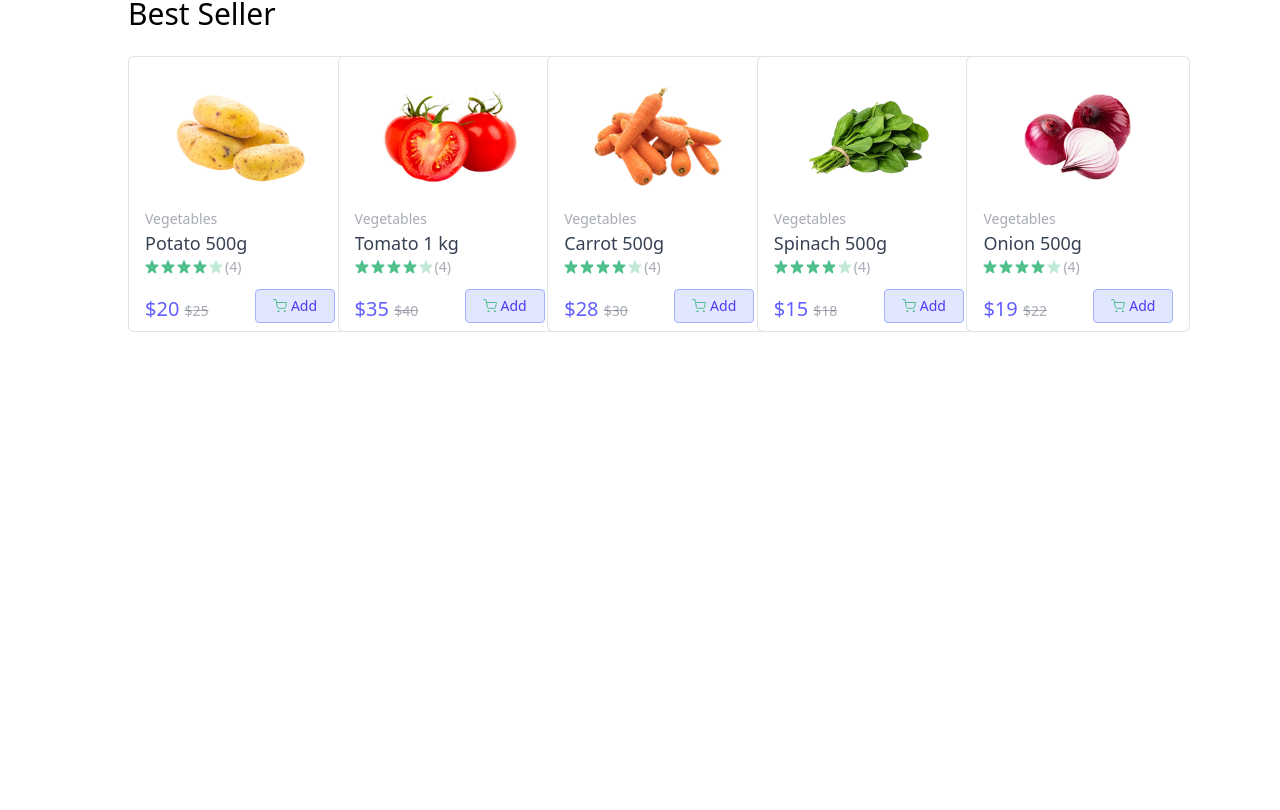
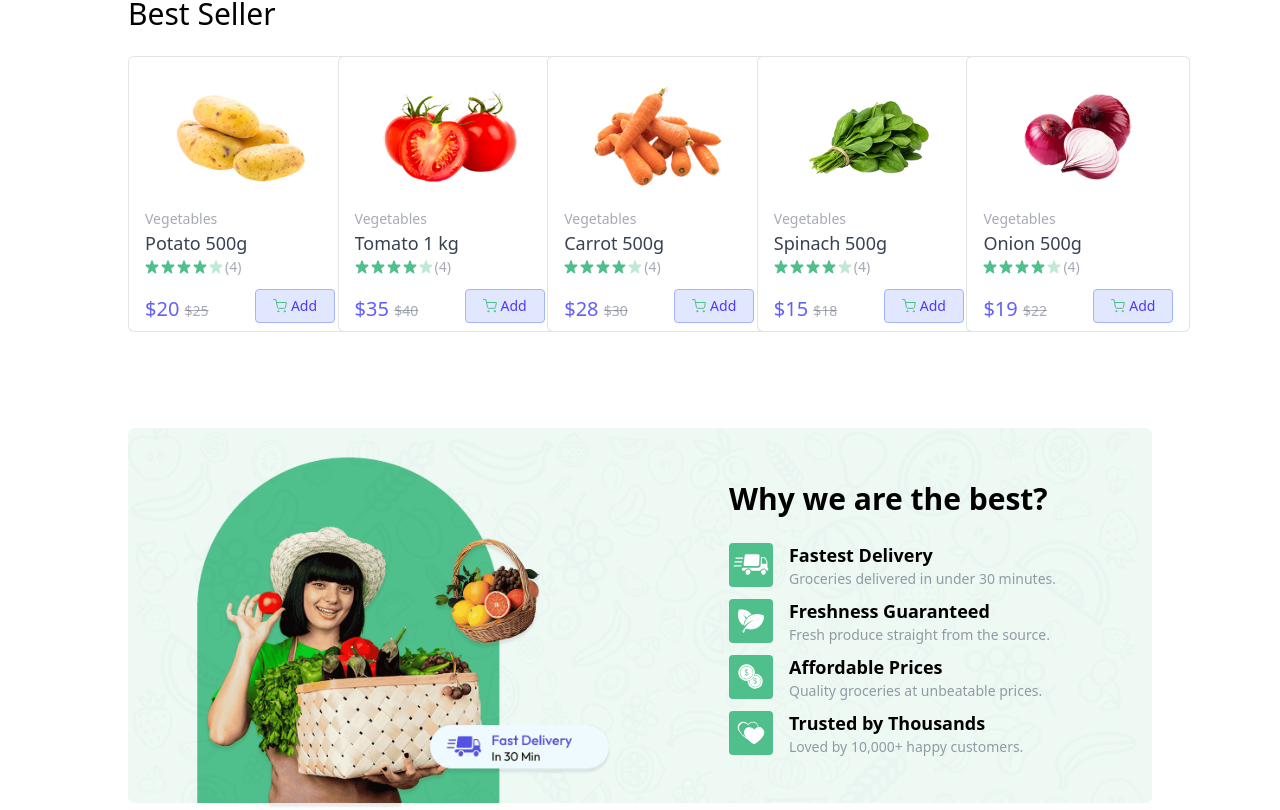
Before and after one commit to Developerzakir/mern_grocery_delivery_ecom, a React (Vite) app in the folder client/: page / in a window 1280 px wide. Shown: the part 824-1634 px from the top of the page. Before the commit the page ends 1156 px from the top, so only its background shows below. Built offline with nearby package versions, Linux system fonts and the light colour scheme.

Commit message:
bottom banner section design

```diff
--- /dev/null
+++ b/client/src/components/BottomBanner.jsx
@@ -0,0 +1,28 @@
+import React from 'react'
+import { assets, features } from '../assets/assets'
+
+
+const BottomBanner = () => {
+  return (
+    <div className='relative mt-24'>
+        <img src={assets.bottom_banner_image} alt="bottom banner" className='w-full hidden md:block' />
+        <img src={assets.bottom_banner_image_sm} alt="bottom banner" className='w-full  md:hidden' />
+        <div className='absolute inset-0 flex flex-col items-center md:items-end md:justify-center pt-16 md:pt-0 md:pr-24'>
+          <div>
+            <h1 className='text-2xl md:text-3xl font-semibold mb-6'>Why we are the best?</h1>
+            {features.map((feature,index)=>(
+                 <div key={index} className='flex items-center gap-4 mt-2'>
+                    <img src={feature.icon} alt={feature.title} className='md:w-11 w-9' />
+                   <div>
+                     <h3 className='text-lg  md:text-lg font-semibold'>{feature.title}</h3>
+                     <p className='text-gray-500/70 text-xs md:text-sm'>{feature.description}</p>
+                   </div>
+                 </div>
+            ))}
+          </div>
+        </div>
+    </div>
+  )
+}
+
+export default BottomBanner
--- a/client/src/pages/Home.jsx
+++ b/client/src/pages/Home.jsx
@@ -2,6 +2,7 @@ import React from 'react'
 import MainBanner from '../components/MainBanner'
 import Categories from '../components/Categories'
 import BestSeller from '../components/BestSeller'
+import BottomBanner from '../components/BottomBanner'
 
 const Home = () => {
   return (
@@ -9,6 +10,7 @@ const Home = () => {
         <MainBanner />
         <Categories />
         <BestSeller />
+        <BottomBanner />
     </div>
   )
 }
```
